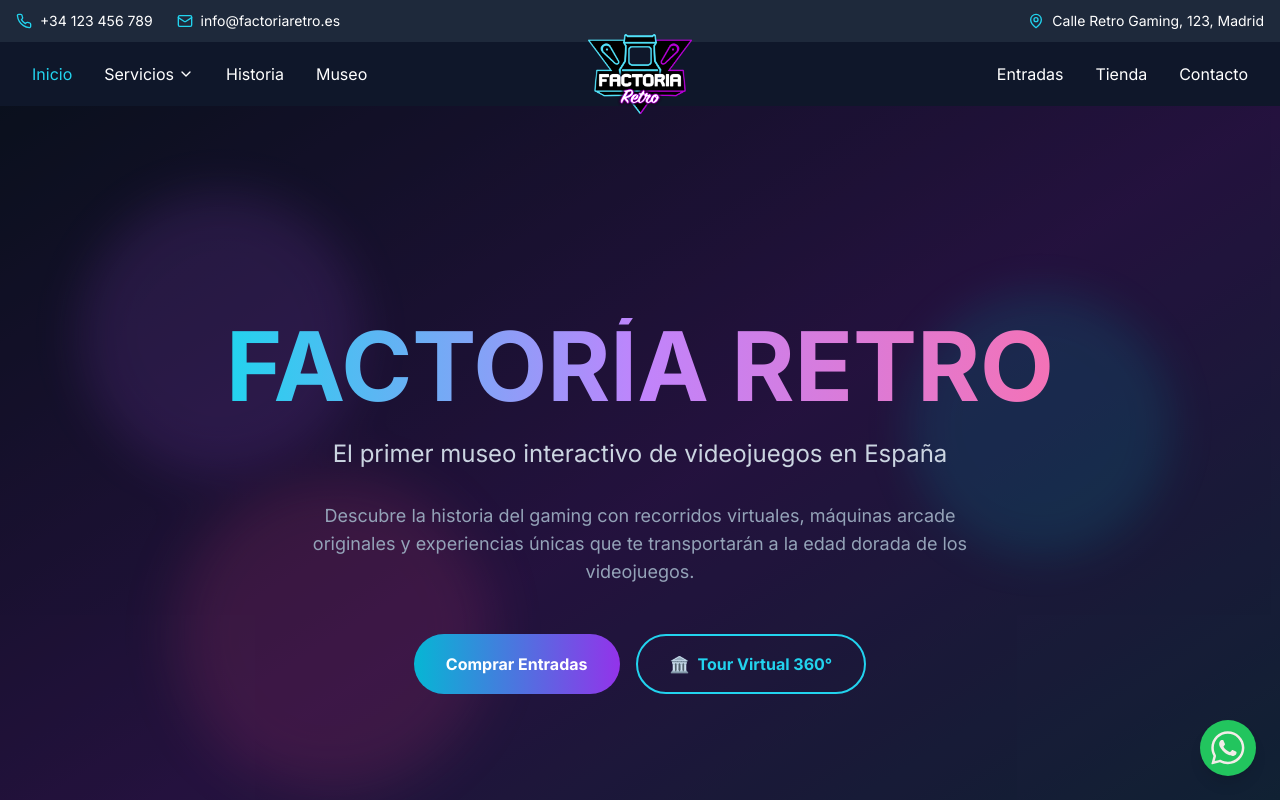
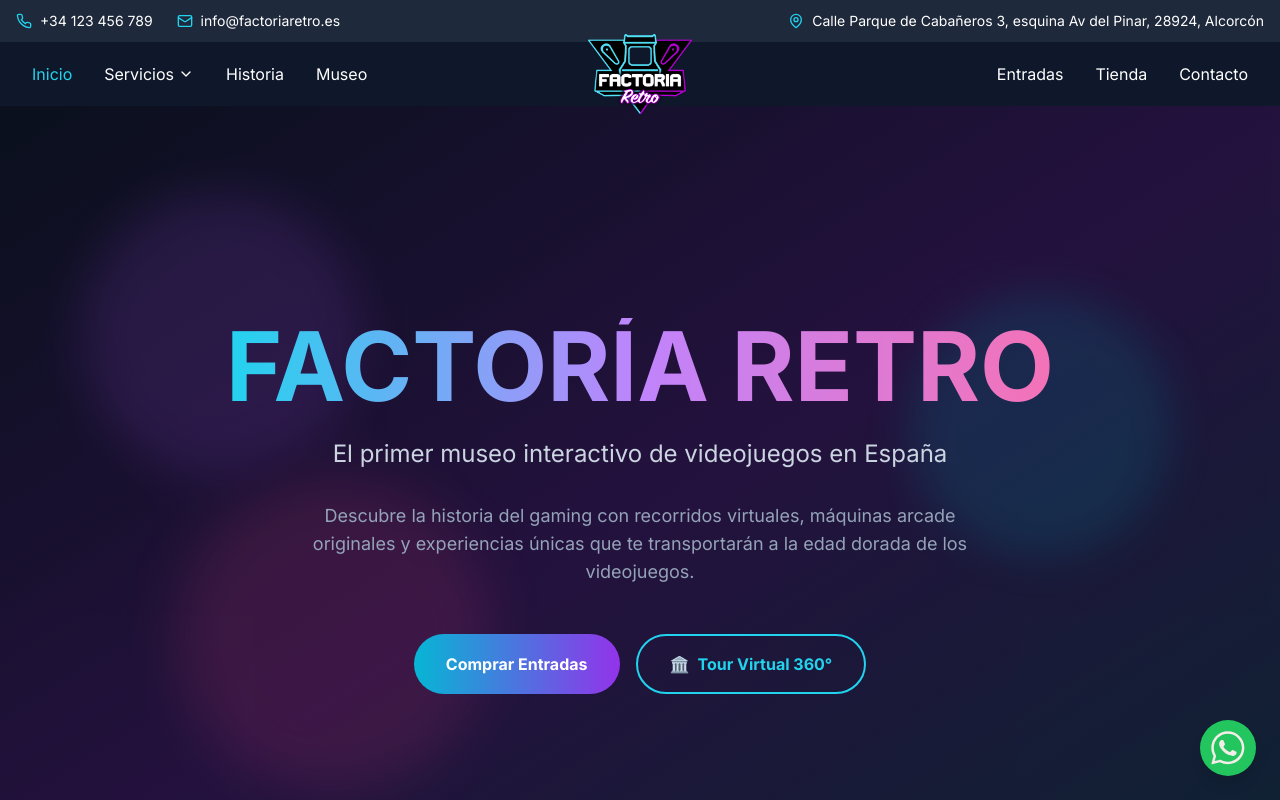
Before and after one commit to ebarragan-cyber/factoria-retro-new, a React (Vite) app: page / in a window 1280 px wide. Shown: the top 800 px of the page. Built offline with nearby package versions, Linux system fonts and the light colour scheme.

Commit message:
Update contact address with Google Maps link

```diff
--- a/src/components/Navbar.tsx
+++ b/src/components/Navbar.tsx
@@ -270,16 +270,19 @@ export default function Navbar({ currentPage, onPageChange }: NavbarProps) {
                     </span>
                     <span className="text-sm font-medium">info@factoriaretro.es</span>
                   </a>
-                  <div className="flex items-start gap-3 rounded-xl border border-slate-800 bg-slate-900/70 px-4 py-3">
+                  <a
+                    href="https://www.google.com/maps?q=Calle+Parque+de+Caba%C3%B1eros+3,+esquina+Av+del+Pinar,+28924,+Alcorc%C3%B3n"
+                    target="_blank"
+                    rel="noopener noreferrer"
+                    className="flex items-start gap-3 rounded-xl border border-slate-800 bg-slate-900/70 px-4 py-3 text-left text-slate-200 transition-colors hover:border-cyan-400 hover:text-cyan-200"
+                  >
                     <span className="mt-0.5 inline-flex h-8 w-8 items-center justify-center rounded-lg bg-slate-800/80 text-cyan-300">
                       <MapPin className="h-4 w-4" />
                     </span>
-                    <span className="text-sm font-medium leading-relaxed text-slate-200">
-                      Calle Retro Gaming, 123
-                      <br />
-                      Madrid
+                    <span className="text-sm font-medium leading-relaxed">
+                      Calle Parque de Cabañeros 3, esquina Av del Pinar, 28924, Alcorcón
                     </span>
-                  </div>
+                  </a>
                 </div>
                 <div>
                   <p className="text-[11px] uppercase tracking-[0.2em] text-slate-400">Síguenos</p>
--- a/src/components/TopBar.tsx
+++ b/src/components/TopBar.tsx
@@ -20,10 +20,15 @@ export default function TopBar() {
             <span className="break-words">info@factoriaretro.es</span>
           </a>
         </div>
-        <div className="flex flex-wrap items-center justify-center gap-2 text-center leading-tight sm:justify-start sm:text-left">
+        <a
+          href="https://www.google.com/maps?q=Calle+Parque+de+Caba%C3%B1eros+3,+esquina+Av+del+Pinar,+28924,+Alcorc%C3%B3n"
+          target="_blank"
+          rel="noopener noreferrer"
+          className="flex flex-wrap items-center justify-center gap-2 text-center leading-tight hover:text-cyan-400 transition-colors sm:justify-start sm:text-left"
+        >
           <MapPin className="w-4 h-4 text-cyan-400 shrink-0" />
-          <span className="break-words">Calle Retro Gaming, 123, Madrid</span>
-        </div>
+          <span className="break-words">Calle Parque de Cabañeros 3, esquina Av del Pinar, 28924, Alcorcón</span>
+        </a>
       </div>
     </div>
   );
--- a/src/pages/ContactoPage.tsx
+++ b/src/pages/ContactoPage.tsx
@@ -49,8 +49,14 @@ export default function ContactoPage() {
                 </div>
                 <div>
                   <h3 className="text-lg font-semibold text-white">Dirección</h3>
-                  <p className="text-slate-300">Calle Retro Gaming, 123</p>
-                  <p className="text-slate-300">28001 Madrid, España</p>
+                  <a
+                    href="https://www.google.com/maps?q=Calle+Parque+de+Caba%C3%B1eros+3,+esquina+Av+del+Pinar,+28924,+Alcorc%C3%B3n"
+                    target="_blank"
+                    rel="noopener noreferrer"
+                    className="text-slate-300 hover:text-cyan-300 transition-colors block"
+                  >
+                    Calle Parque de Cabañeros 3, esquina Av del Pinar, 28924, Alcorcón
+                  </a>
                 </div>
               </div>
             </div>
@@ -189,7 +195,14 @@ export default function ContactoPage() {
             <div className="text-center">
               <MapPin className="w-16 h-16 text-slate-400 mx-auto mb-4" />
               <p className="text-slate-400">Mapa interactivo próximamente</p>
-              <p className="text-slate-500 text-sm mt-2">Calle Retro Gaming, 123 - Madrid</p>
+              <a
+                href="https://www.google.com/maps?q=Calle+Parque+de+Caba%C3%B1eros+3,+esquina+Av+del+Pinar,+28924,+Alcorc%C3%B3n"
+                target="_blank"
+                rel="noopener noreferrer"
+                className="text-slate-500 text-sm mt-2 hover:text-cyan-300 transition-colors"
+              >
+                Calle Parque de Cabañeros 3, esquina Av del Pinar, 28924, Alcorcón
+              </a>
             </div>
           </div>
 
--- a/src/pages/EntradasPage.tsx
+++ b/src/pages/EntradasPage.tsx
@@ -172,10 +172,16 @@ export default function EntradasPage() {
                   <Users className="w-6 h-6 text-green-400 flex-shrink-0" />
                   <div>
                     <h4 className="text-white font-semibold text-sm">Dirección</h4>
-                    <p className="text-slate-300 text-sm">Calle Retro Gaming, 123</p>
+                    <a
+                      href="https://www.google.com/maps?q=Calle+Parque+de+Caba%C3%B1eros+3,+esquina+Av+del+Pinar,+28924,+Alcorc%C3%B3n"
+                      target="_blank"
+                      rel="noopener noreferrer"
+                      className="text-slate-300 text-sm hover:text-cyan-300 transition-colors"
+                    >
+                      Calle Parque de Cabañeros 3, esquina Av del Pinar, 28924, Alcorcón
+                    </a>
                   </div>
                 </div>
-                <p className="text-slate-400 text-xs ml-9">28001 Madrid, España</p>
               </div>
 
               <div className="bg-slate-700/50 rounded-lg p-4">
```
